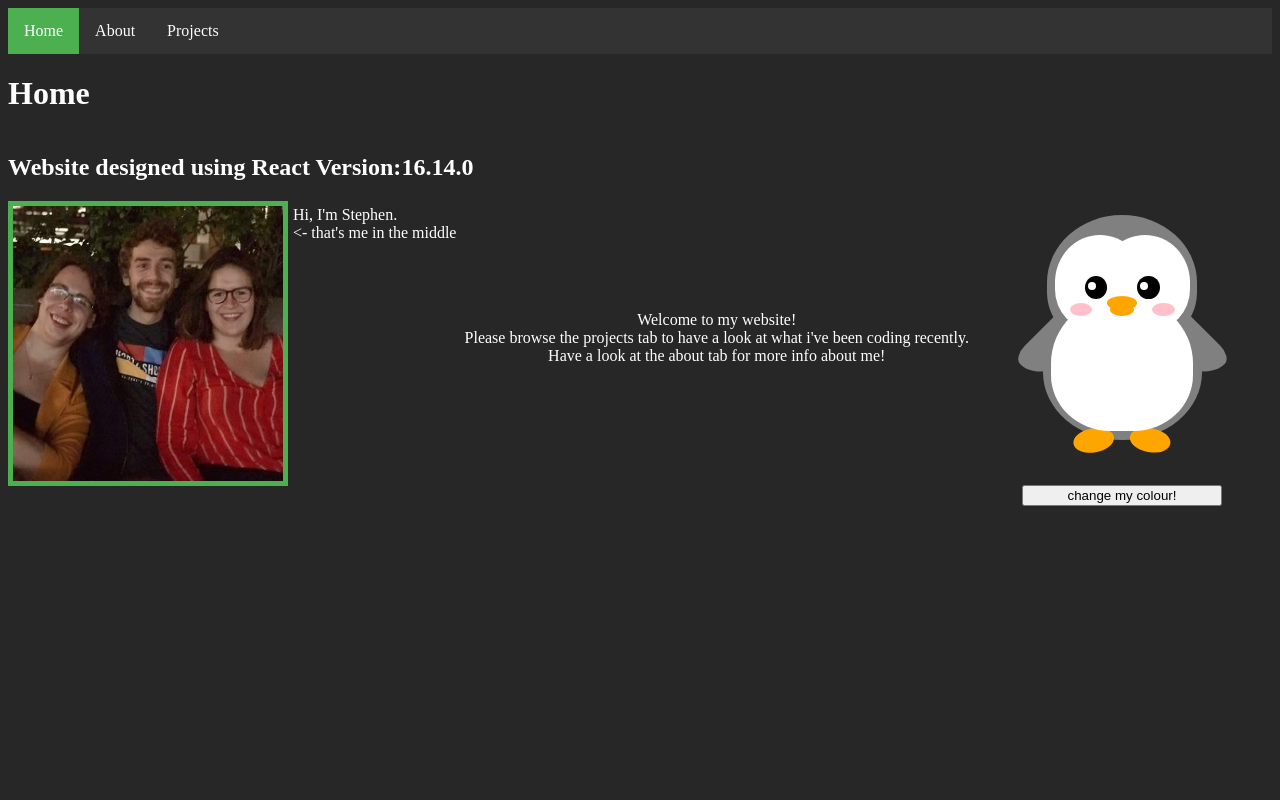
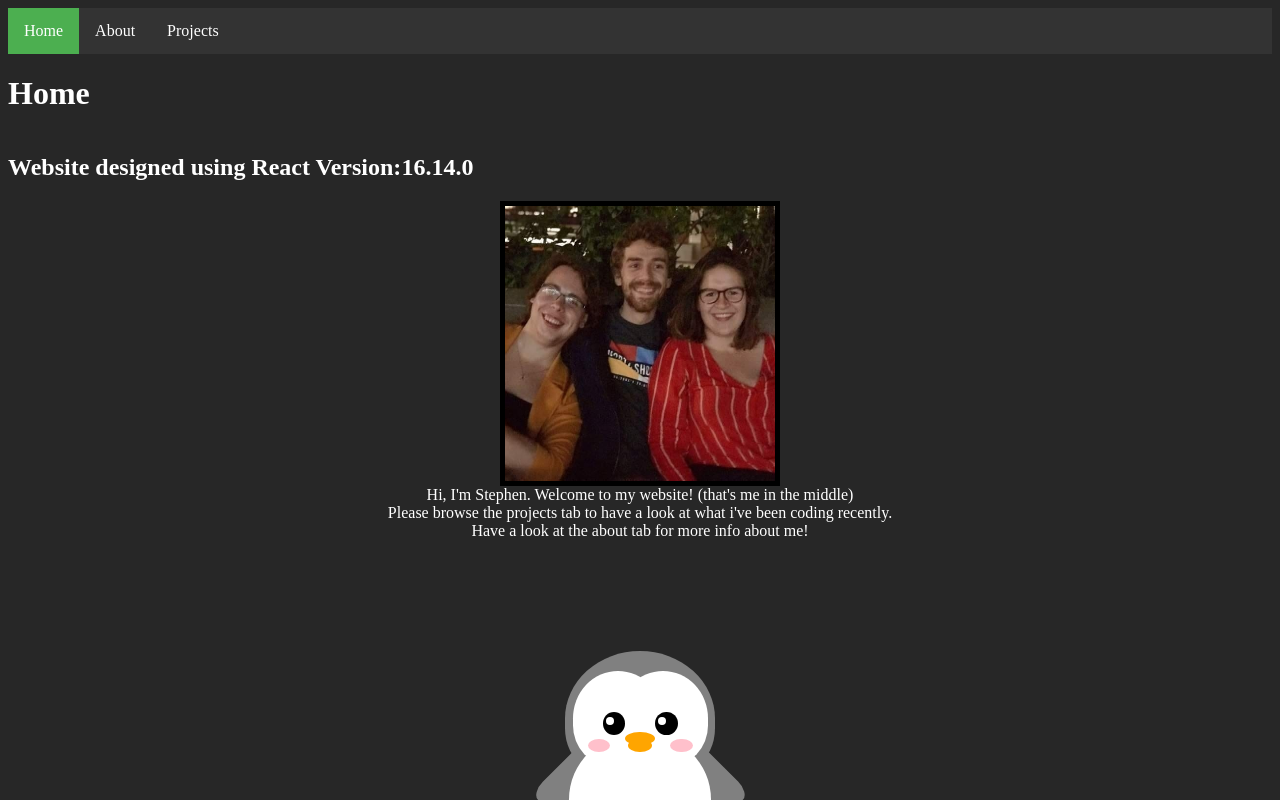
Before and after one commit to Stan-Sasquatch/stephen-portfolio, a React (Create React App) app: page /#/ in a window 1280 px wide. Shown: the top 800 px of the page. Built offline with nearby package versions, Linux system fonts and the light colour scheme; the HTML template or start-up script is replaced by a standard one.

Commit message:
Visuals on homepage

```diff
--- a/src/CSS/HomePage.css
+++ b/src/CSS/HomePage.css
@@ -6,15 +6,17 @@
 }
 .flex-container-2{
   display: flex;
-  height: 275px;
 
+  flex-direction: column;
   justify-content: center;
+
+
 }
 h1{color:white;}
 img.profile-pic {
 
-
-    border:5px solid #4CAF50;
+  margin:auto;
+    border:5px solid black;
    height: 275px;
    width: 270px;
   }
@@ -23,13 +25,3 @@ img.profile-pic {
    margin:auto;
     text-align: center
   }
-
-  .escapedText{
-
-  position: relative;
-
-    padding:5px;
-    display: flex;
-
-    flex-direction: column;
-  }
--- a/src/CSS/PenguinPage.css
+++ b/src/CSS/PenguinPage.css
@@ -2,7 +2,8 @@
  .container-one{
  display: flex;
  justify-content: center;
- flex-direction: column;}
+ flex-direction: column;
+margin:20px}
 
  button {width:200px;
   margin: 0 auto}
--- a/src/Components/HomePage.js
+++ b/src/Components/HomePage.js
@@ -4,25 +4,26 @@ import '../CSS/HomePage.css';
 import PenguinPage from './PenguinPage';
 const HomePage = () => {
 
-    const escapedText = `<- that's me in the middle`
+
 
     return (<div><div className="flex-container-1"><h1>Home</h1>
         <h2>Website designed using React Version:{React.version}</h2></div>
         <div className="flex-container-2">
             <img className="profile-pic" src={Profile_Pic} alt="Stephen and two friends" />
-            <div className="escapedText">
-                Hi, I'm Stephen.<br />{escapedText}</div>
+
             <div className="homePageParagraph">
 
 
-                Welcome to my website!
+                Hi, I'm Stephen. Welcome to my website! (that's me in the middle)
                 <br />
                 Please browse the projects tab to have a look at what i've been coding recently.
                 <br />
                 Have a look at the about tab for more info about me!
 
         </div>
+
             <PenguinPage />
+
         </div></div>);
 }
 
```
